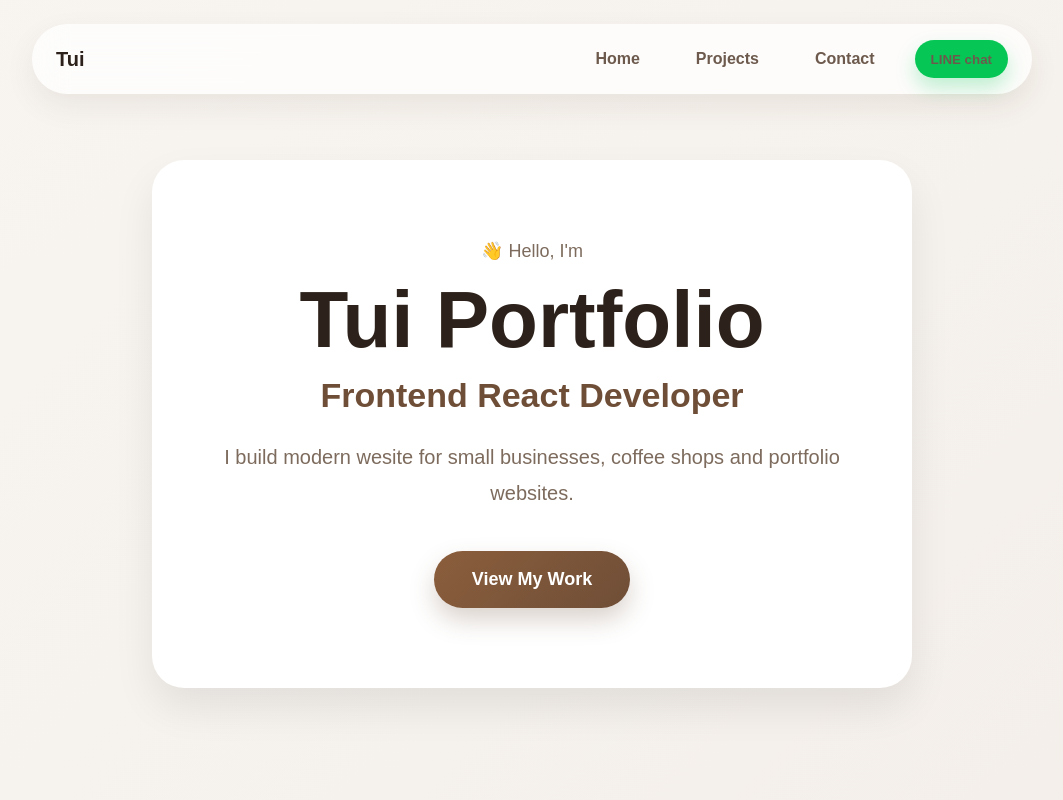
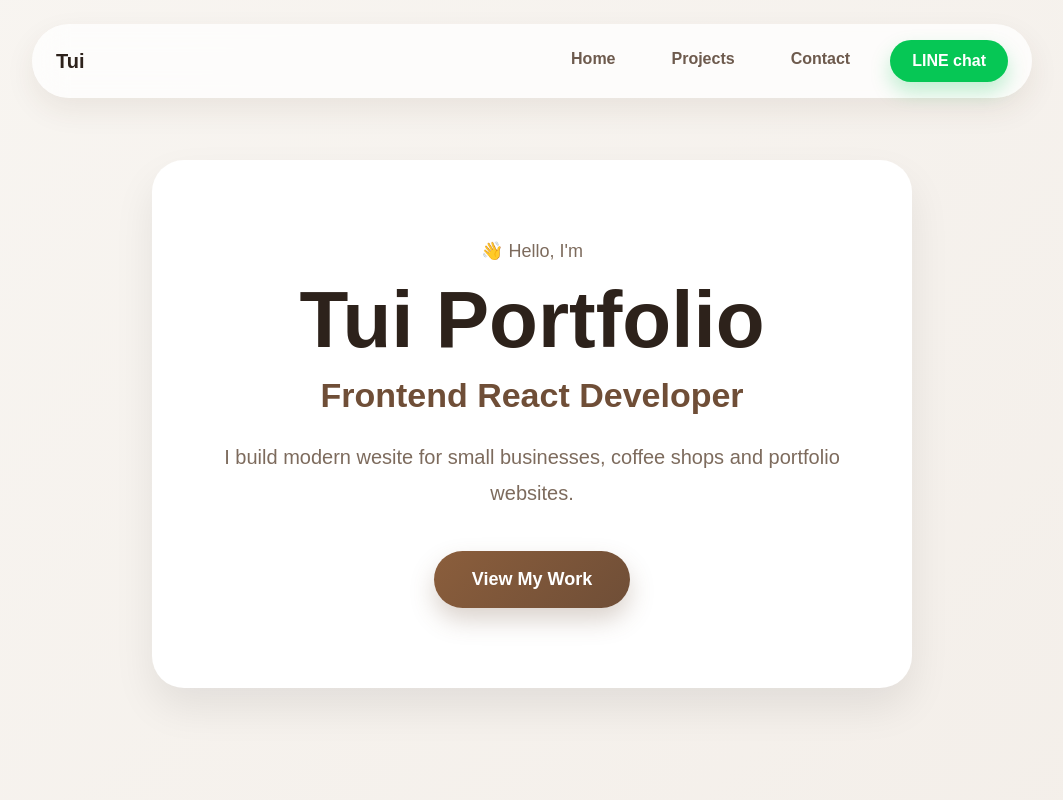
Before and after one commit to Tui-Satit/tui-portfolio, a React (Vite) app: page / in a window 1280 px wide. Shown: the top 800 px of the page, without its empty margins (108-1171 px from the left). Built offline with nearby package versions, Linux system fonts and the light colour scheme.

Commit message:
Improve button

```diff
--- a/src/App.css
+++ b/src/App.css
@@ -80,7 +80,7 @@ body {
       );
   transform: translateY(-2px);
   box-shadow:
-      0 10px 20px rgba(111 ,78,55,18);
+      0 10px 20px rgba(111 ,78,55,0.18);
 }
 
 .nav-links a:active {
@@ -88,13 +88,13 @@ body {
 }
 
 .line-btn {
-  background: #06c755;
+  background: #06c755 !important;
   color: white !important;
-
+  padding: 12px 22px !important;
   border-radius: 999px;
   border: none;
   font-weight: bold;
-  transition: 0.25s ease;
+  text-decoration: none;
   box-shadow: 0 10px 20px rgba(6,199,85,0.25);
   animation: shake 2s infinite;
 }
@@ -131,20 +131,13 @@ body {
   }
 }
 
-.line-btn a:hover {
+.line-btn:hover {
   transform: translateY(-2px);
   background: #05b44c;
   box-shadow: 0 14px 28px rgba(6,199,85,0.32);
 
-  transform: translateY(-2px);
-  box-shadow:
-      0 10px 20px rgba(111 ,78,55,18);
-
 }
 
-.line-btn a:active {
-  transform: scale(0.96);
-}
 
 .hero {
   text-align: center;
@@ -199,7 +192,7 @@ body {
     box-shadow: 0 12px 24px rgba(111,78,55,0.25);
 }
 
-.hero button :hover {
+.hero button:hover {
   transform: translateY(-3px);
 }
 
--- a/src/App.jsx
+++ b/src/App.jsx
@@ -8,11 +8,15 @@ function App() {
 
           <div className="nav-links">
           <a href="#home">Home</a>
-           <a href="#projcts">Projects</a>
+           <a href="#projects">Projects</a>
             <a href="#contact">Contact</a>
-            <button className="line-btn">
-               <a href="https://line.me/ti/p/@575kncik">LINE chat</a>
-            </button>
+
+               <a
+               href="https://line.me/ti/p/@575kncik"
+               target="_blank"
+               className="line-btn">LINE chat
+               </a>
+
             </div>
 
       </nav>
```
